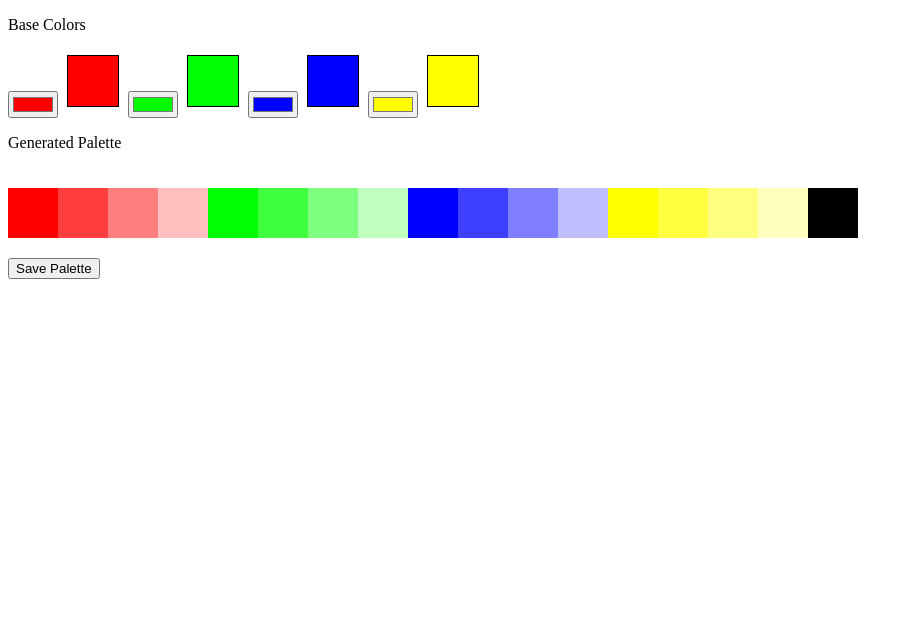
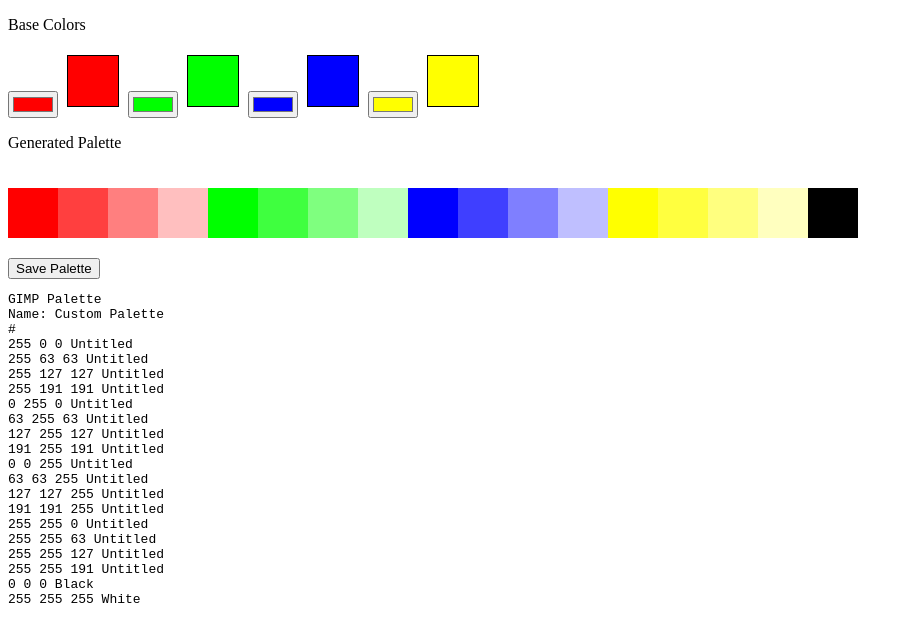
Before and after one commit to ForceConstant/palette_maker, a plain HTML site: page index.html in a window 1280 px wide. Shown: the whole page, without its empty margins (0-913 px from the left). Drawn offline with Linux system fonts and the light colour scheme.

Commit message:
Added palette saving

```diff
--- a/index.html
+++ b/index.html
@@ -148,6 +148,7 @@
 
         // Draw palette on page load
         drawPalette();
+        updateGPLDisplay();
 
         // Update palette on color change
         color1Input.addEventListener('input', () => {
```
